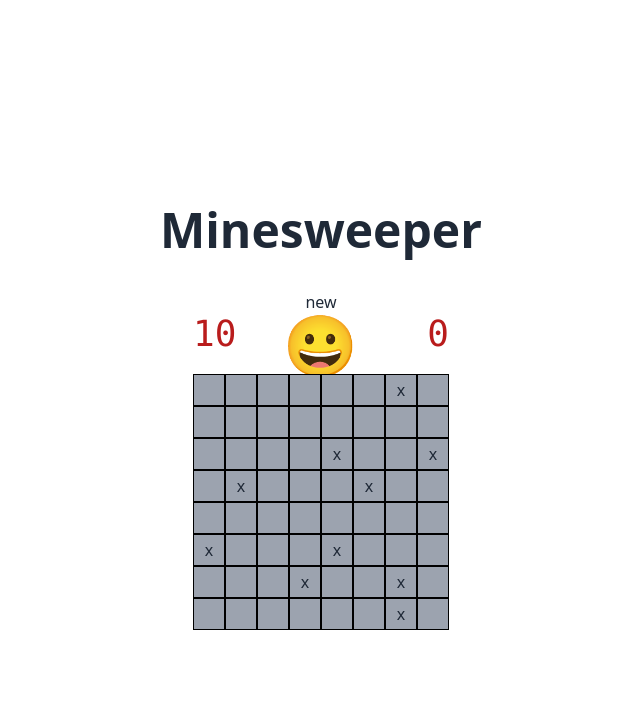
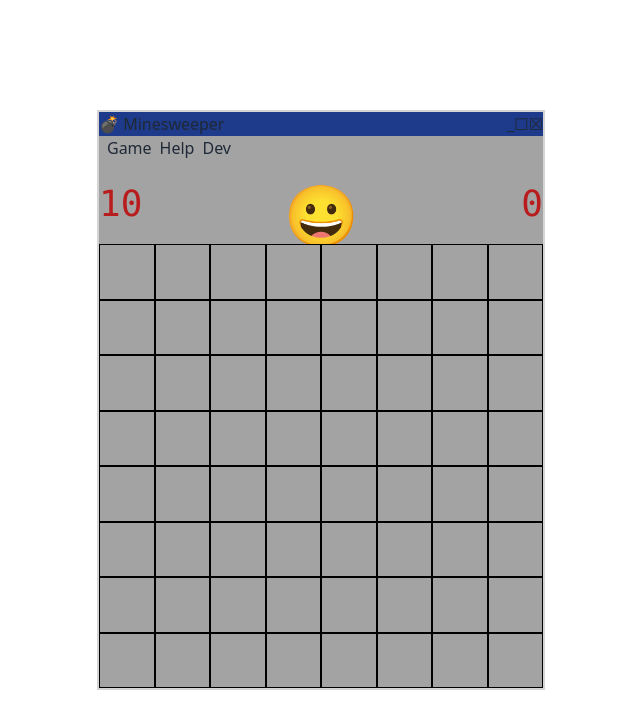
Before and after one commit to ruridge/minesweeper, a React (Vite) app: page / in a window 1280 px wide. Shown: the top 728 px of the page, without its empty margins (319-959 px from the left). Built offline with nearby package versions, Linux system fonts and the light colour scheme.

Commit message:
Add dev mode and basic win95 theme

```diff
--- a/index.html
+++ b/index.html
@@ -11,7 +11,7 @@
     <title>Mines</title>
   </head>
   <body class="flex min-h-full min-w-[320px] items-center">
-    <div id="root" class="mx-auto max-w-7xl p-8 text-center"></div>
+    <div id="root" class="mx-auto max-w-7xl text-center sm:p-8"></div>
     <script type="module" src="/src/main.tsx"></script>
   </body>
 </html>
--- a/src/app.tsx
+++ b/src/app.tsx
@@ -1,19 +1,6 @@
 /*
 # TODO:
-  - [x] timer
-  - [x] mine counter
-  - [x] reset game
-  - [x] flagging a tile
-  - [x] clicking on a tile, revealing it if it's not flagged
-  - [x] display number of surrounding mines on an uncovered tile
-  - [x] consolodate state that can be computed from other state
-  - [x] uncover all mines when game is lost
-  - [x] explode when you click on a mine
-  - [x] prevent first click from being a mine
-  - [x] count mines minus flags placed
-  - [x] recursively uncovering all tiles when clicking on a tile with no surrounding mines
-  - [x] stop timer when game is over
-  - [x] win state
+  - [ ] add dev mode
   - [ ] double click to uncover surrounding tiles if number of surrounding mines matches number of surrounding flaggs placed
   - [ ] if flagged, don't reset tile on first click is mine
   - [ ] remove enums?
@@ -81,6 +68,7 @@
   height: number
   mineCoords: CoordsMap
   time: number
+  devMode: boolean
 }
 
 enum ActionType {
@@ -88,10 +76,16 @@
   UNCOVER,
   TOGGLE_FLAG,
   TIMER_TICK,
+  TOGGLE_DEV_MODE,
 }
 
 type Action =
-  | { type: ActionType.RESTART | ActionType.TIMER_TICK }
+  | {
+      type:
+        | ActionType.RESTART
+        | ActionType.TIMER_TICK
+        | ActionType.TOGGLE_DEV_MODE
+    }
   | { type: ActionType.UNCOVER | ActionType.TOGGLE_FLAG; coords: Coords }
 
 function createMineMap(
@@ -164,6 +158,7 @@
     height: cols,
     mineCoords,
     time: 0,
+    devMode: false,
   }
 }
 function uncoverTiles(draftState: State, currentCoords: Coords) {
@@ -256,6 +251,12 @@
         }
       })
     }
+
+    case ActionType.TOGGLE_DEV_MODE:
+      return produce(state, (draft) => {
+        draft.devMode = !draft.devMode
+      })
+
     default:
       console.error('unknown action', action)
       return state
@@ -310,13 +311,28 @@
     dispatch({ type: ActionType.TOGGLE_FLAG, coords })
   }
   return (
+    <div className="w-screen max-w-md border-2 border-neutral-300 bg-neutral-400">
+      <div className="flex justify-between bg-blue-900">
+        <h1>💣 Minesweeper</h1>
+        <div>_☐☒</div>
+      </div>
+      <div className="flex space-x-2 px-2">
+        <button disabled>Game</button>
+        <button disabled>Help</button>
+        <button onClick={() => dispatch({ type: ActionType.TOGGLE_DEV_MODE })}>
+          Dev
+        </button>
+      </div>
+      <div className="h-6">
+        {state.devMode && (
           <div>
-      <h1 className="my-9 text-5xl font-bold">Minesweeper</h1>
-      <div className="inline-block">
-        <div>{state.gameState === GameState.NEW && 'new'}</div>
-        <div>{state.gameState === GameState.PLAYING && 'playing'}</div>
-        <div>{state.gameState === GameState.WON && 'won'}</div>
-        <div>{state.gameState === GameState.LOST && 'lost'}</div>
+            {state.gameState === GameState.NEW && 'new'}
+            {state.gameState === GameState.PLAYING && 'playing'}
+            {state.gameState === GameState.WON && 'won'}
+            {state.gameState === GameState.LOST && 'lost'}
+          </div>
+        )}
+      </div>
       <div className="flex justify-between">
         <Display value={state.mineCoords.size - placedFlaggs} />
         <button className="text-6xl" onClick={resetBoard}>
@@ -343,11 +359,11 @@
                   [rowIndex, colIndex],
                   state.mineCoords,
                 )}
+                isDevMode={state.devMode}
               />
             ))}
           </div>
         ))}
-        </div>
       </div>
     </div>
   )
@@ -362,6 +378,7 @@
   onTileContextMenu: TileClickHandler
   isMine: boolean
   surroundingMines: number
+  isDevMode: boolean
 }
 
 function GameTile(props: GameTileProps) {
@@ -369,18 +386,21 @@
     <button
       className={clsx(
         {
-          'bg-gray-400':
+          'bg-neutral-400':
             props.tileState === TileState.COVERED ||
             props.tileState === TileState.FLAGGED,
-          'bg-gray-200': props.tileState === TileState.UNCOVERED,
-          'bg-red-500': props.tileState === TileState.EXPLODED,
+          'bg-neutral-200': props.tileState === TileState.UNCOVERED,
+          'bg-red-600': props.tileState === TileState.EXPLODED,
         },
-        'h-8 w-8  border border-black',
+        'aspect-square w-full grow basis-0 border border-black',
       )}
       onClick={(e) => props.onTileClick(e, [props.x, props.y])}
       onContextMenu={(e) => props.onTileContextMenu(e, [props.x, props.y])}
     >
-      {props.tileState === TileState.COVERED && props.isMine && 'x'}
+      {props.isDevMode &&
+        props.tileState === TileState.COVERED &&
+        props.isMine &&
+        'x'}
       {props.tileState === TileState.FLAGGED && '🚩'}
       {props.tileState === TileState.EXPLODED && '💥'}
       {props.tileState === TileState.UNCOVERED &&
```
Lines whose indentation alone changed are shown as unchanged.
